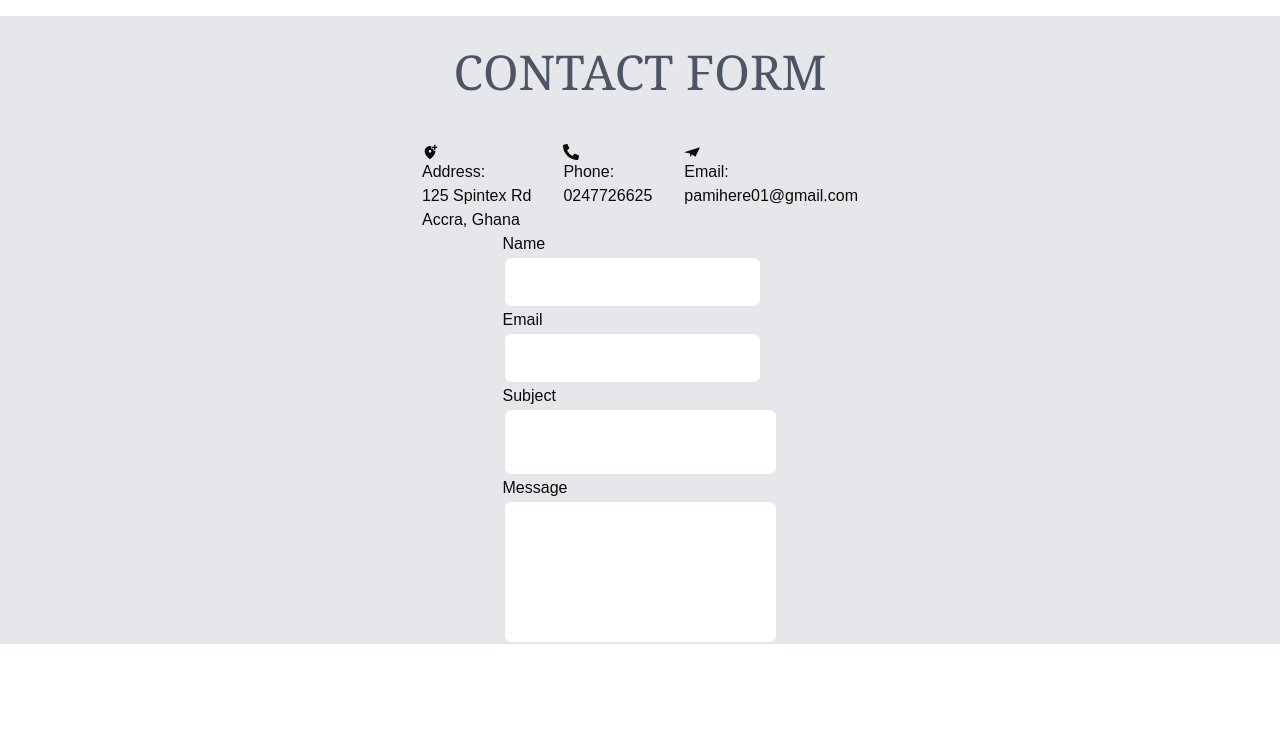
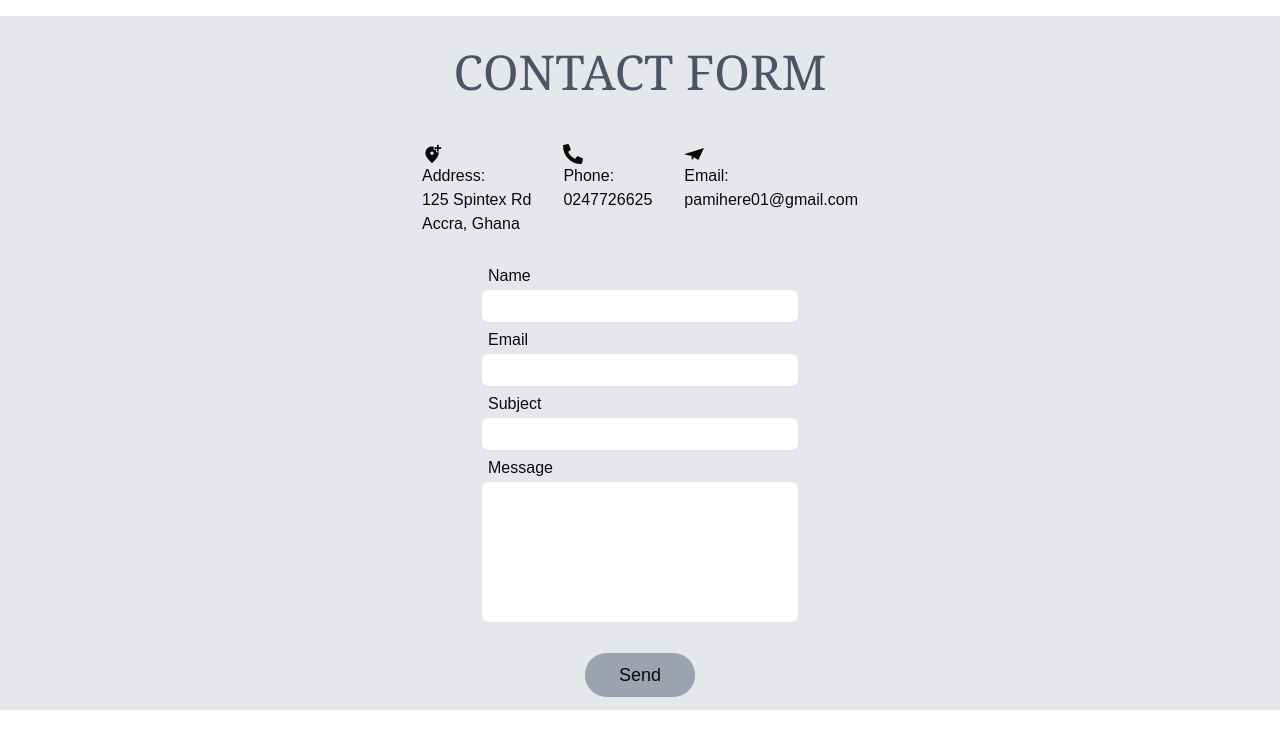
Before and after one commit to JoanaQuadzie/beck-son, a Next.js app: page /contact in a window 1280 px wide. Shown: the top 748 px of the page. Built offline with nearby package versions, Linux system fonts and the light colour scheme; no server answers.

Commit message:
made changes to contact page

```diff
--- /dev/null
+++ b/src/app/cart/page.tsx
@@ -0,0 +1,5 @@
+import React from "react";
+
+export default function page() {
+  return <div>page</div>;
+}
--- a/src/app/contact/page.tsx
+++ b/src/app/contact/page.tsx
@@ -18,71 +18,78 @@ export default function page() {
       </div>
       <article className="flex justify-center gap-8">
         <div>
-          <MdAddLocationAlt />
+          <MdAddLocationAlt size={20} />
           <p>Address:</p>
           <p>125 Spintex Rd </p>
           <p>Accra, Ghana</p>
         </div>
         <div>
-          <FaPhoneAlt />
+          <FaPhoneAlt size={20} />
           <p>Phone:</p>
           <p>0247726625</p>
         </div>
         <div>
-          <SiMinutemailer />
+          <SiMinutemailer size={20} />
           <p>Email:</p>
           <p>pamihere01@gmail.com</p>
         </div>
       </article>
 
       <section className="flex justify-center">
-        <form>
+        <form className="my-7">
           <label>
-            <div>Name</div>
+            <div className="ml-2">Name</div>
             <input
               required
               onChange={(event) => {
                 setName(event.target.value);
               }}
-              className="border-2 rounded-lg h-10 p-6"
+              className="border-2 rounded-lg h-3 p-4 w-80 mb-1"
               type="text"
             />
           </label>
           <label>
-            <div>Email</div>
+            <div className="ml-2">Email</div>
             <input
               required
               onChange={(event) => {
                 setEmail(event.target.value);
               }}
-              className="border-2 rounded-lg h-10 p-6"
+              className="border-2 rounded-lg h-3 p-4 w-80 mb-1"
               type="text"
             />
           </label>
           <label>
-            <div>Subject</div>
+            <div className="ml-2">Subject</div>
             <input
               required
               onChange={(event) => {
                 setSubject(event.target.value);
               }}
-              className="border-2 rounded-lg h-3 p-8"
+              className="border-2 rounded-lg h-3 p-4 w-80 mb-1"
               type="text"
             />
           </label>
           <label>
-            <div>Message</div>
+            <div className="ml-2">Message</div>
             <input
               required
               onChange={(event) => {
                 setMessage(event.target.value);
               }}
-              className="border-2 rounded-lg h-36 p-8"
+              className="border-2 rounded-lg h-36 p-8 w-80"
               type="text"
             />
           </label>
         </form>
       </section>
+      <div className="flex justify-center items-center ">
+        <a href="mailto:pascalamihere01@gmail.com?subject=How May I Assist You">
+          <button className="bg-gray-400 hover:bg-gray-500 hover:text-white text-lg p-2 mb-3 border rounded-3xl w-28">
+            Send
+          </button>
+        </a>
+      </div>
     </div>
   );
 }
--- a/src/components/ui/header.tsx
+++ b/src/components/ui/header.tsx
@@ -17,7 +17,6 @@ const NAVLINKSANNEX = [
   { title: "African Designs", link: "/african designs" },
   { title: "Corporate", link: "/corporate" },
   { title: "Casuals", link: "/casuals" },
-  { title: "On Sale", link: "/on sale" },
   { title: "More", link: "/more" },
 ];
 
@@ -59,7 +58,7 @@ export default function Header() {
             <ul className="flex gap-5 text-base mr-10">
               <li>Ads</li>
               <li>Cart</li>
-              <TiShoppingCart />
+              <TiShoppingCart size={30} />
             </ul>
           </div>
         </nav>
```
